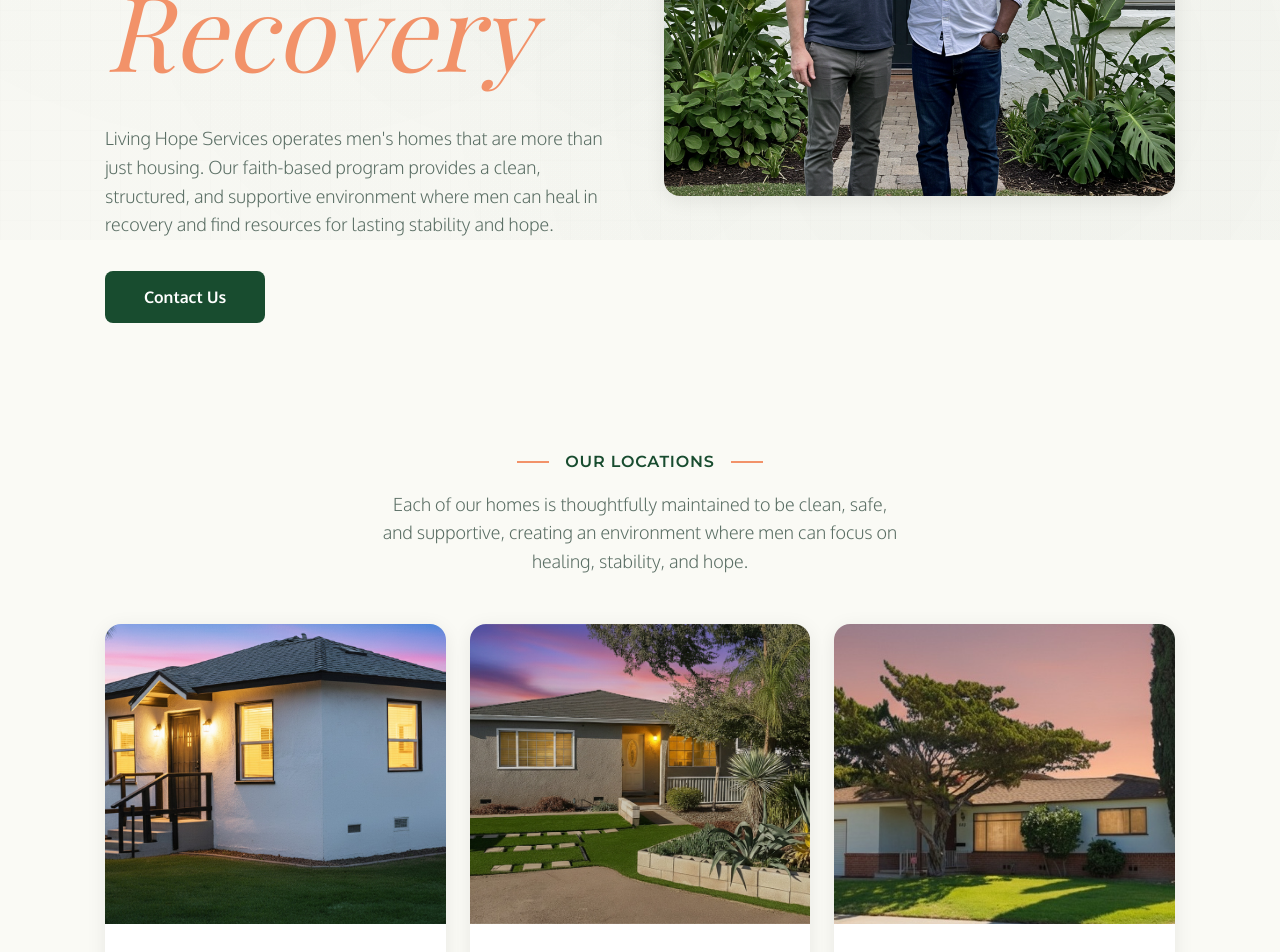
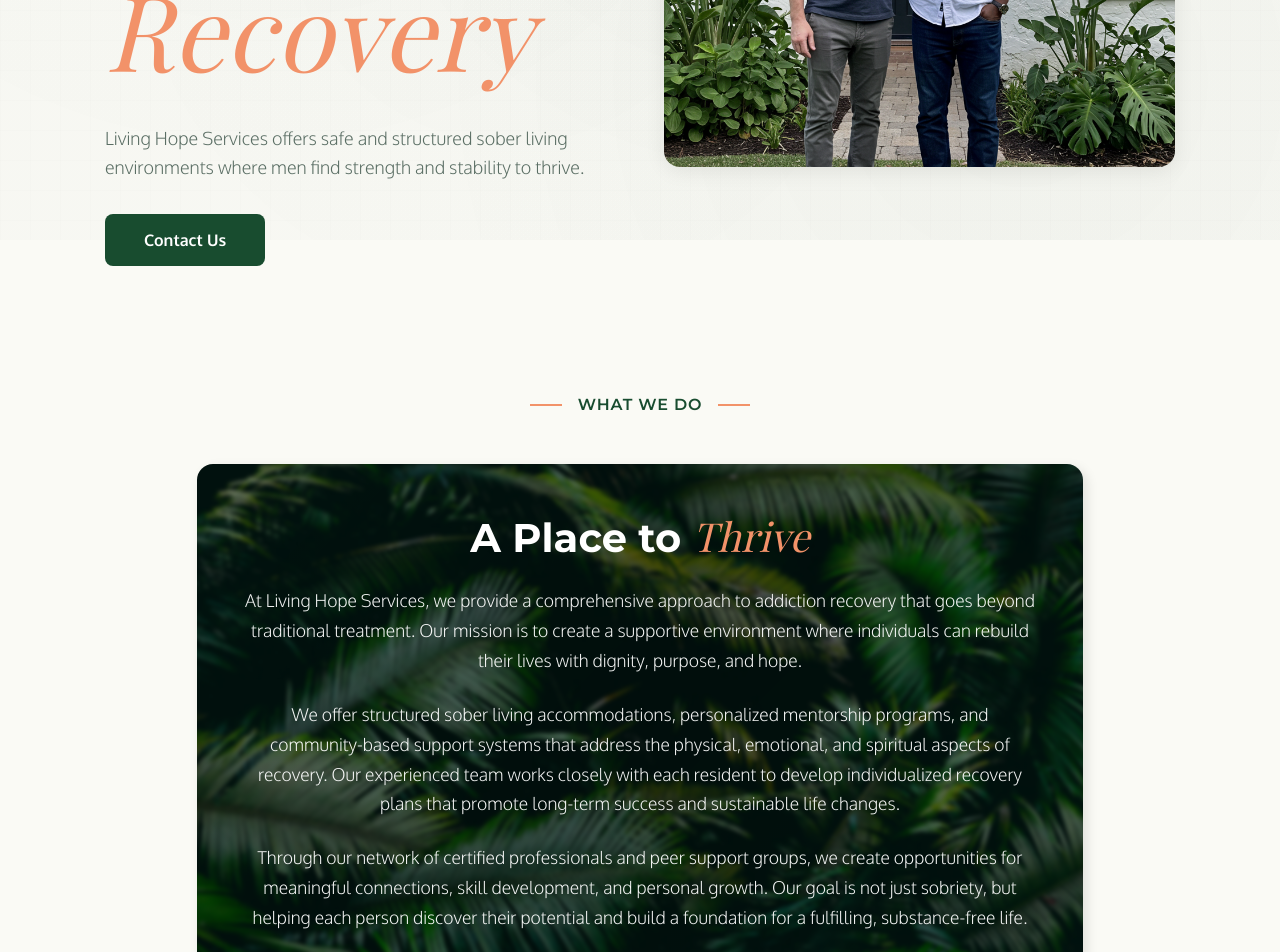
Before and after one commit to douglaswelcome/living-hope-services, a Next.js app: page / in a window 1280 px wide. Shown: the part 560-1512 px from the top of the page. Built offline with nearby package versions, Linux system fonts and the light colour scheme; a web font is replaced by a local one.

Commit message:
update with what we do

```diff
--- a/src/components/FounderStory/FounderStory.module.scss
+++ b/src/components/FounderStory/FounderStory.module.scss
@@ -37,7 +37,8 @@
 .gradientBackground {
   grid-column: 1 / 11;
   grid-row: 2;
-  background: linear-gradient(90deg, rgba(24, 76, 47, 1) 0%, rgba(24, 76, 47, .9) 0%, rgba(24, 76, 47, 0.7) 50%, rgba(0, 0, 0, 0) 100%);
+  background: linear-gradient(90deg, rgba(24, 76, 47, 0.75) 0%, rgba(24, 76, 47, 0.7) 20%, rgba(24, 76, 47, 0.6) 50%, rgba(0, 0, 0, 0) 100%);
+  mix-blend-mode: multiply;
   z-index: 1;
 
   @include breakpoint(w-med) {
--- a/src/components/HeroSection/HeroSection.tsx
+++ b/src/components/HeroSection/HeroSection.tsx
@@ -14,7 +14,8 @@
               <span className="hero-highlight"> Recovery</span>
             </h1>
             <p className={`${styles.subtitle} mb-8 max-w-3xl`}>
-            Living Hope Services operates men&apos;s homes that are more than just housing. Our faith-based program provides a clean, structured, and supportive environment where men can heal in recovery and find resources for lasting stability and hope.            </p>
+              Living Hope Services offers safe and structured sober living environments where men find strength and stability to thrive.
+            </p>
             <div className={`${styles.buttonContainer} flex flex-col sm:flex-row gap-4`}>
               <Button
                 variant="primary"
--- a/src/components/WhatWeDo/WhatWeDo.module.scss
+++ b/src/components/WhatWeDo/WhatWeDo.module.scss
@@ -3,7 +3,7 @@
 
 .whatWeDo {
   padding: 4rem 0;
-  background: var(--color-background);
+
 
   @include breakpoint(w-sm) {
     padding: 2rem 0;
@@ -67,10 +67,11 @@
   bottom: 0;
   background: linear-gradient(
     135deg,
-    rgba(24, 76, 47, 0.85) 0%, // --color-green with 85% opacity
-    rgba(9, 51, 36, 0.9) 50%,  // --color-dark-green with 90% opacity
-    rgba(24, 76, 47, 0.85) 100% // --color-green with 85% opacity
+    rgba(24, 76, 47, 0.525) 0%, // --color-green with 52.5% opacity
+    rgba(9, 51, 36, 0.625) 50%,  // --color-dark-green with 62.5% opacity
+    rgba(24, 76, 47, 0.525) 100% // --color-green with 52.5% opacity
   );
+  mix-blend-mode: multiply;
   z-index: 2;
 }
 
@@ -88,23 +89,28 @@
 }
 
 .textContent {
-  max-width: 600px;
+  text-align: center;
   color: var(--color-white);
 }
 
 .heading {
-  font-family: var(--font-playfair);
+  font-family: var(--font-montserrat);
   font-size: 2.5rem;
-  font-weight: 600;
+  font-weight: 700;
   line-height: 1.2;
-  margin-bottom: 1.5rem;
-  color: var(--color-white);
+  margin: 0 0 1.5rem 0;
+  color: white;
+
+  @include breakpoint(w-med) {
+    font-size: 2rem;
+  }
 
   @include breakpoint(w-sm) {
-    font-size: 2rem;
+    font-size: 1.75rem;
     margin-bottom: 1rem;
   }
 }
+
 
 .description {
   font-family: var(--font-oxygen);
@@ -129,9 +135,9 @@
   .overlay {
     background: linear-gradient(
       135deg,
-      rgba(24, 76, 47, 0.9) 0%, // Slightly more opaque on hover
-      rgba(9, 51, 36, 0.95) 50%,
-      rgba(24, 76, 47, 0.9) 100%
+      rgba(24, 76, 47, 0.625) 0%, // Slightly more opaque on hover
+      rgba(9, 51, 36, 0.725) 50%,
+      rgba(24, 76, 47, 0.625) 100%
     );
   }
 
--- a/src/components/WhatWeDo/WhatWeDo.tsx
+++ b/src/components/WhatWeDo/WhatWeDo.tsx
@@ -20,7 +20,7 @@
         <div className={styles.contentCard}>
           <div className={styles.backgroundImage}>
             <Image
-              src="/images/bessie.jpg"
+              src="/images/jungle.jpeg"
               alt="Bessie House - A place of hope and recovery"
               fill
               sizes="(max-width: 768px) 100vw, 80vw"
@@ -31,7 +31,9 @@
 
           <div className={styles.content}>
             <div className={styles.textContent}>
-              <h2 className={styles.heading}>Comprehensive Recovery Services</h2>
+              <h2 className={styles.heading}>
+                A Place to <span className="hero-highlight">Thrive</span>
+              </h2>
               <p className={styles.description}>
                 At Living Hope Services, we provide a comprehensive approach to addiction recovery
                 that goes beyond traditional treatment. Our mission is to create a supportive
--- a/src/pages/index.tsx
+++ b/src/pages/index.tsx
@@ -13,7 +13,7 @@
   // CCAPPIcon, // Temporarily commented out - using Font Awesome handshake icon
   // SBLIcon, // Temporarily commented out - using Font Awesome house icon
   // Testimonial,
-  // WhatWeDo
+  WhatWeDo
 } from "../components";
 
 export default function Home() {
@@ -74,7 +74,7 @@
       <div className="min-h-screen">
         <Navigation />
         <HeroSection />
-        {/* <WhatWeDo /> */}
+         <WhatWeDo />
         <AddressSection />
 
         <FounderStory
```
Also changed, not shown: public/images/jungle.jpeg (added).
